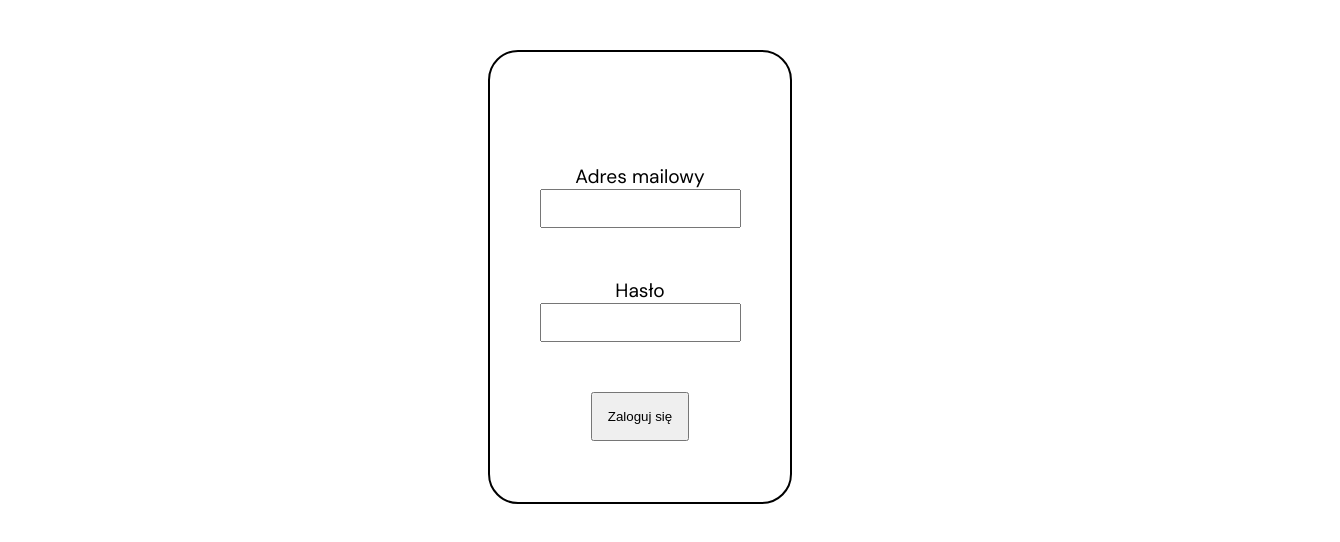
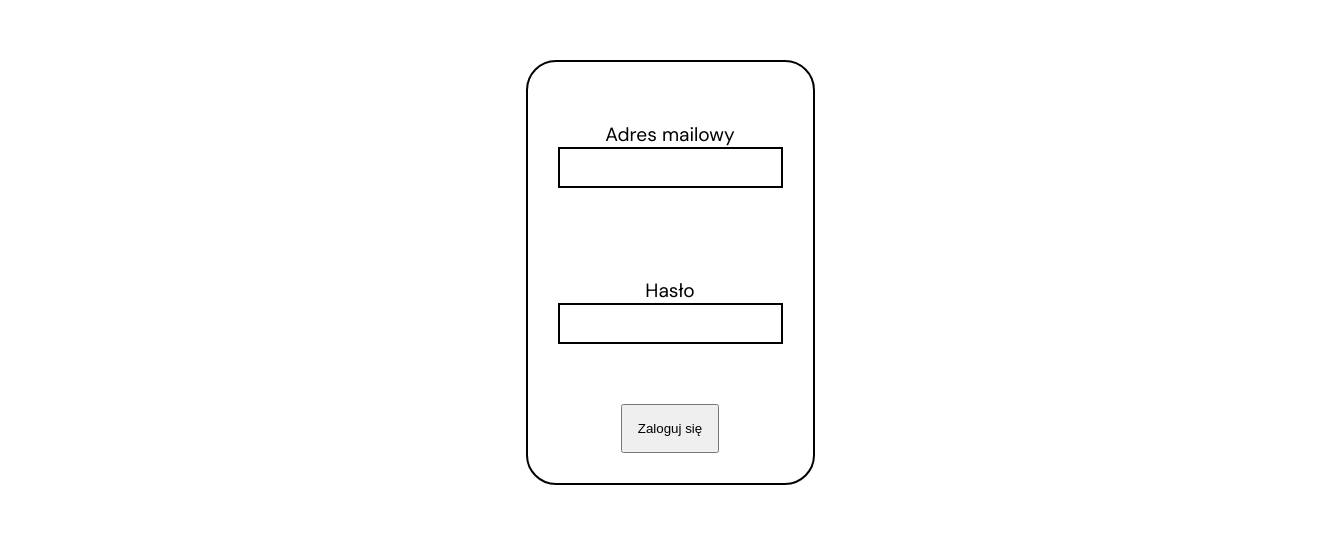
Before and after one commit to Ernest1338/BestHacks, a SvelteKit app in the folder frontend/: page /login in a window 1280 px wide. Shown: the top 542 px of the page, 1340 px wide, since content can reach past the window. Built offline with nearby package versions, Linux system fonts and the light colour scheme.

Commit message:
small styles changes

```diff
--- /dev/null
+++ b/frontend/src/lib/components/UserLogin.svelte
@@ -0,0 +1,33 @@
+<script lang="ts">
+	import { backend } from "$lib";
+	import type { UserLoginData } from "$lib/objects";
+
+    // todo imie nazwisko, email, *nr tel,
+    // ToDo
+    let loginData: UserLoginData = {
+		email: "",
+		password: ""
+	}
+
+    function sendLoginData() {
+        backend.post("/userlogin", loginData )
+    }
+
+
+</script>
+
+<form>
+    <section>
+        <label for="email">Adres mailowy</label>
+        <input type="email" name="email" bind:value={loginData.email}>
+    </section>
+    <section>
+        <label for="password">Hasło</label>
+        <input type="password" name="password" bind:value={loginData.password}>
+    </section>
+    <button type="submit" on:click={sendLoginData}>Zaloguj się</button>
+</form>
+
+<style>
+
+</style>
--- a/frontend/src/routes/(forms)/forms.scss
+++ b/frontend/src/routes/(forms)/forms.scss
@@ -4,25 +4,27 @@ form {
     display: flex;
     flex-direction: column;
     align-items: center;
-    justify-content: center;
-    width: 300px;
-    height: 450px;
+    // justify-content: space-between;
     text-align: center;
     border-radius: 30px;
 }
 input {
+
+    border: 2px solid black;
+    font-weight: 600;
+    font-size: 15px;
     padding: 10px;
 }
 section {
     display: flex;
     flex-direction: column;
-    margin-top: 50px;
+    margin-top: 30px;
+    padding: 30px;
 }
 button {
     padding-top: 15px;
     padding-bottom: 15px;
     padding-left: 15px;
     padding-right: 15px;
-
-    margin-top: 50px;
+    margin: 30px;
 }
--- a/frontend/src/routes/(forms)/login/+page.svelte
+++ b/frontend/src/routes/(forms)/login/+page.svelte
@@ -1,6 +1,6 @@
 <script>
     import "../forms.scss";
-	import Login from "$lib/components/Login.svelte";
+	import Login from "$lib/components/UserLogin.svelte";
 
 </script>
 
```
